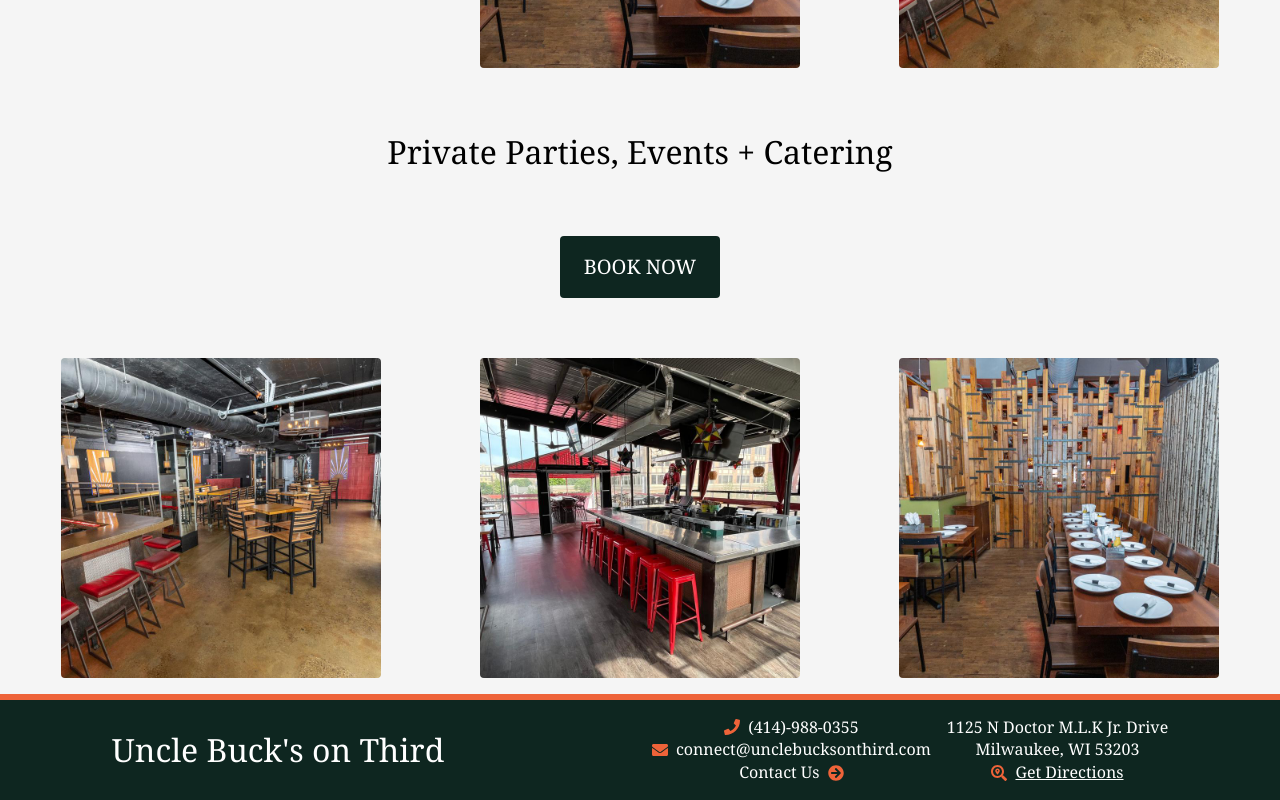
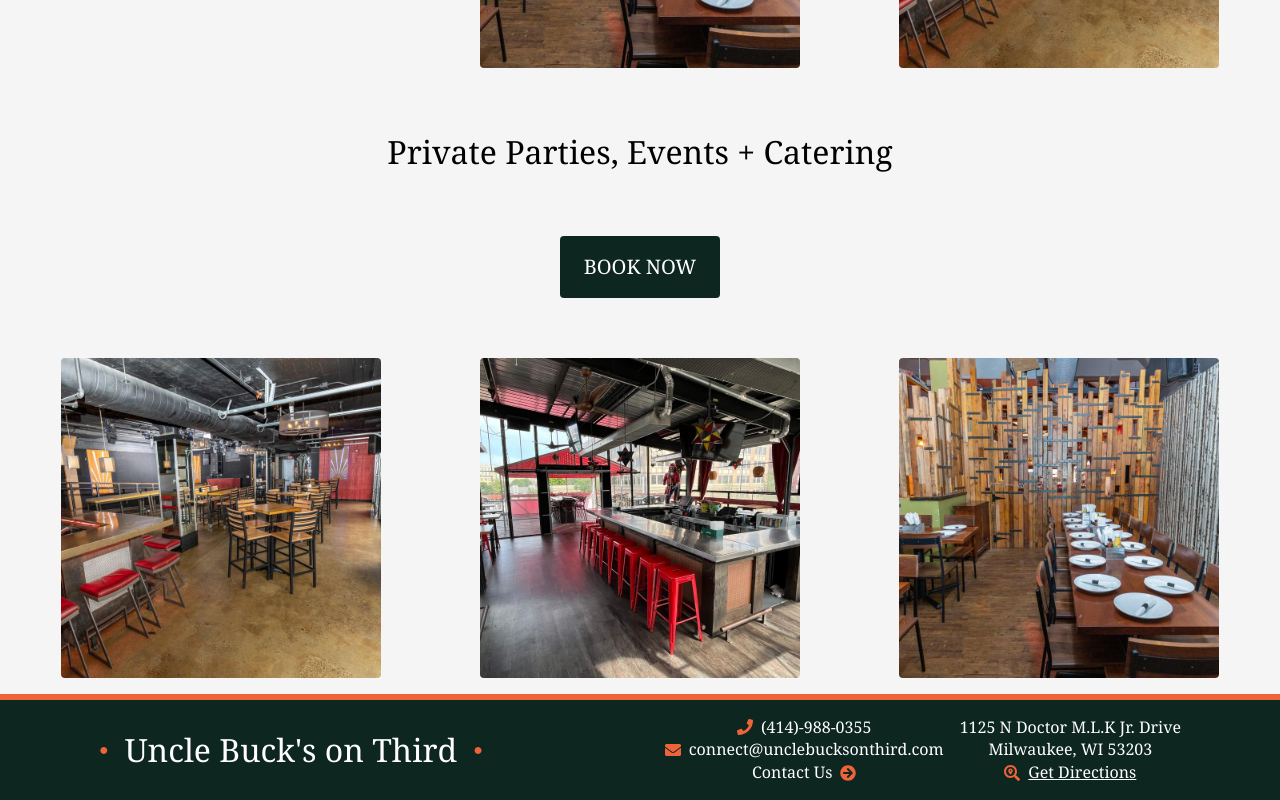
Before and after one commit to Curious-Bean-LLC/unclebucksonthird, a React (Vite) app: page / in a window 1280 px wide. Shown: the part 1269-2069 px from the top of the page. Built offline with nearby package versions, Linux system fonts and the light colour scheme.

Commit message:
rename specials to "featured" and put orange dots surrounding all h2s

```diff
--- a/src/components/MenuDisplay.tsx
+++ b/src/components/MenuDisplay.tsx
@@ -146,11 +146,11 @@ export default function MenuDisplay({
               {/* Weekly Specials */}
               {weeklySpecials.length > 0 && (
                 <div>
-                  <h3 className='text-xl font-bold mb-4'>
+                  <h2 className='text-xl font-bold mb-4'>
                     {weeklySpecials.length === 1
                       ? 'Weekly Special'
                       : 'Weekly Specials'}
-                  </h3>
+                  </h2>
                   <div className='space-y-4'>
                     {weeklySpecials.map((special, idx) => (
                       <SpecialItemCard key={`weekly-${idx}`} item={special.frontmatter} />
@@ -162,7 +162,7 @@ export default function MenuDisplay({
               {/* Regular Specials */}
               {regularSpecials.length > 0 && (
                 <div>
-                  <h3 className='text-xl font-bold mb-4'>Specials</h3>
+                  <h2 className='text-xl font-bold mb-4'>Featured</h2>
                   <div className='space-y-4'>
                     {regularSpecials.map((special, idx) => (
                       <SpecialItemCard key={`regular-${idx}`} item={special.frontmatter} />
--- a/src/index.css
+++ b/src/index.css
@@ -44,6 +44,18 @@
 
   h2 {
     font-size: 1.75rem;
+    display: flex;
+    align-items: center;
+    justify-content: center;
+    gap: 1rem;
+  }
+
+  h2::before,
+  h2::after {
+    content: '●';
+    color: var(--color-ub-orange);
+    font-size: 1rem;
+    flex-shrink: 0;
   }
 
   h3 {
```
